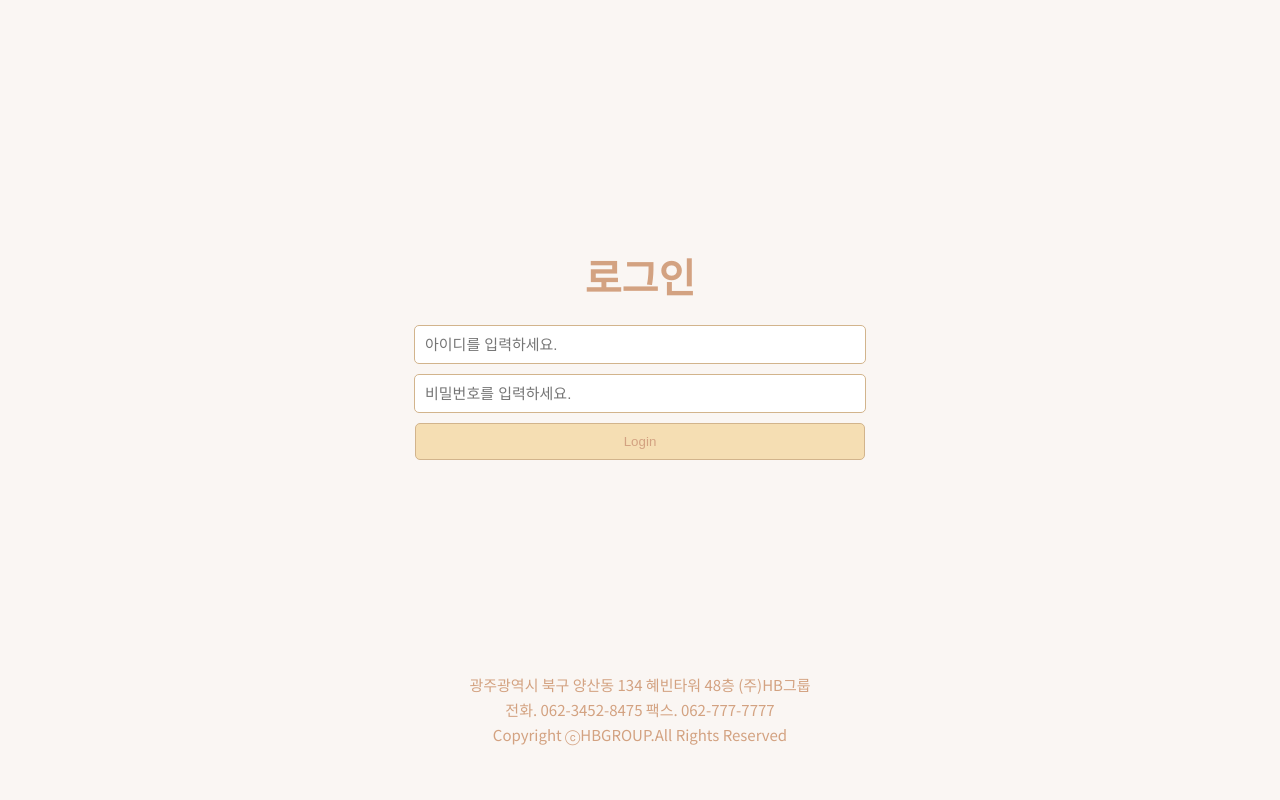
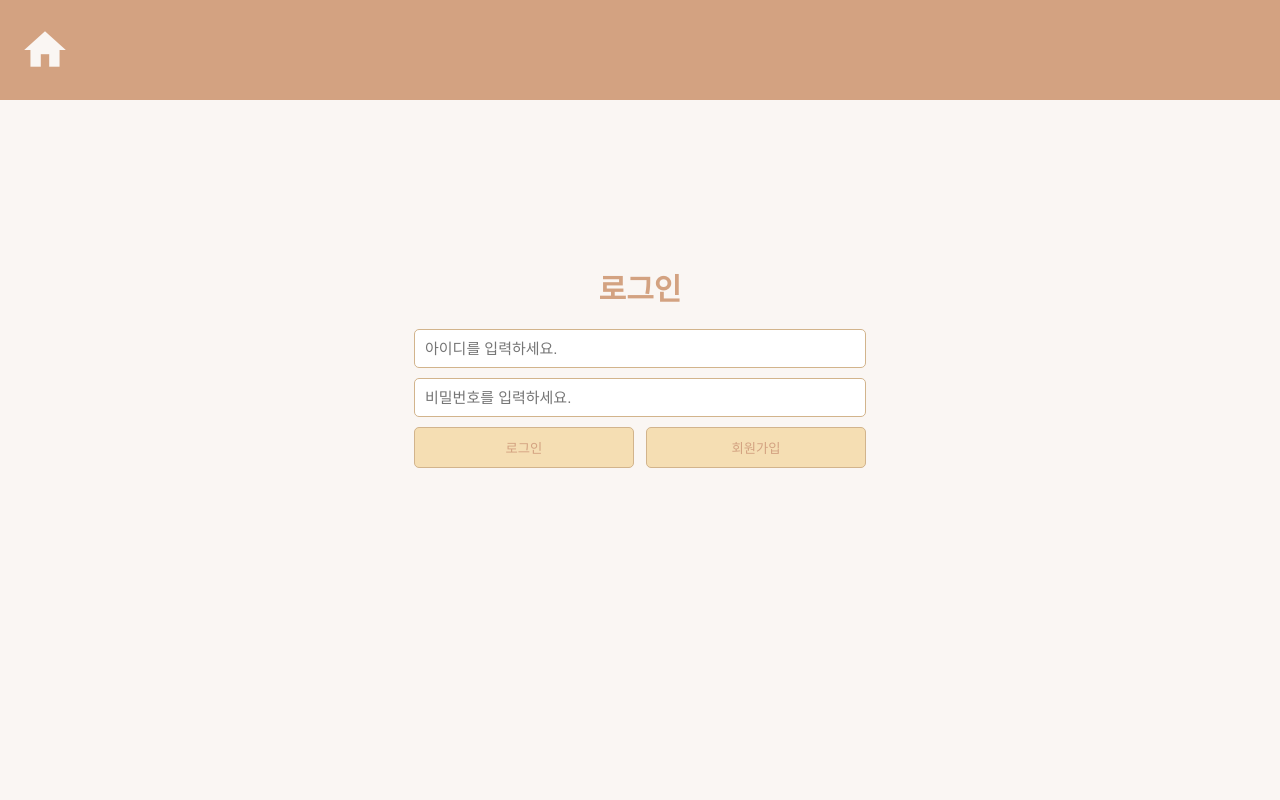
Before and after one commit to SooowanLee/todolist, a plain HTML site: page login/login.html in a window 1280 px wide. Shown: the top 800 px of the page. Drawn offline with Linux system fonts and the light colour scheme.

Commit message:
회원가입 버튼  섹션 나누기

```diff
--- a/css/login.css
+++ b/css/login.css
@@ -6,18 +6,45 @@ body {
   font-family: "Noto Sans KR", sans-serif;
 }
 
+.header .menu {
+  vertical-align: baseline;
+  height: 100px;
+}
+
+.header .menu .home {
+  z-index: 9;
+  position: relative;
+  height: 100px;
+  color: rgb(250, 246, 243);
+  background-color: rgb(211, 162, 129);
+  margin-bottom: 20px;
+}
+
+.header .menu .home .material-icons {
+  height: fit-content;
+  position: absolute;
+  top: 0;
+  bottom: 0;
+  margin: auto;
+  left: 20px;
+  width: fit-content;
+  align-items: center;
+  font-size: 50px;
+  cursor: pointer;
+}
+
 .container {
   position: relative;
+  margin: 0 auto;
+  width: 1080px;
   height: 100vh;
-  overflow: scroll;
 }
 
 .login {
   font-size: 20px;
-  width: 500px;
   position: absolute;
   height: 200px;
-  top: 40%;
+  top: 30%;
   left: 50%;
   transform: translate(-50%, -50%);
   text-align: center;
@@ -61,13 +88,15 @@ body {
 }
 
 .button {
+  display: flex;
+  justify-content: space-between;
   font-size: 20px;
   border-radius: 5px;
   margin-top: 10px;
 }
 
 .button #btnLogin {
-  width: 450px;
+  width: 220px;
   border: 1px solid tan;
   background-color: wheat;
   color: rgb(211, 162, 129);
@@ -75,20 +104,34 @@ body {
   padding: 10px;
 }
 
+.button #btnmembership {
+  width: 220px;
+  border: 1px solid tan;
+  background-color: wheat;
+  color: rgb(211, 162, 129);
+  border-radius: 5px;
+  padding: 10px;
+}
+
+.button #btnmembership:active {
+  background-color: rgb(250, 246, 243);
+}
+
 .button #btnLogin:active {
   background-color: rgb(250, 246, 243);
 }
 
 .footer {
-  position: fixed;
-  max-height: 100px;
-  bottom: 2%;
-  left: 50%;
-  transform: translate(-50%, -50%);
+  position: relative;
+  height: 300px;
   text-align: center;
 }
 
 .footer .footer-in {
+  position: absolute;
+  top: 50%;
+  left: 50%;
+  transform: translate(-50%, -50%);
   font-size: 15px;
   line-height: 25px;
   color: rgb(211, 162, 129);
--- a/css/style.css
+++ b/css/style.css
@@ -6,27 +6,35 @@ body {
 }
 
 .container {
-  position: relative;
+  width: 1080px;
+  margin: 0 auto;
   height: 100vh;
 }
 
-.container .menu {
+.header .menu {
+  z-index: 9;
+  vertical-align: baseline;
   height: 100px;
 }
 
-.container .home {
-  max-height: 70px;
+.header .menu .home {
+  position: relative;
+  height: 100px;
   color: rgb(250, 246, 243);
-  border-bottom: 1px solid rgb(250, 246, 243);
   background-color: rgb(211, 162, 129);
   margin-bottom: 20px;
 }
 
-.container .home .material-icons {
-  display: flex;
+.header .menu .home .material-icons {
+  height: fit-content;
+  position: absolute;
+  top: 0;
+  bottom: 0;
+  margin: auto;
+  left: 20px;
   width: fit-content;
   align-items: center;
-  font-size: 40px;
+  font-size: 50px;
   cursor: pointer;
 }
 
@@ -35,6 +43,7 @@ body {
   top: 30%;
   left: 50%;
   transform: translate(-50%, -50%);
+  height: 200px;
 }
 .container .data input {
   border: 1px solid tan;
@@ -74,15 +83,16 @@ button:focus {
 }
 
 .footer {
-  position: fixed;
-  max-height: 100px;
-  bottom: 2%;
-  left: 50%;
-  transform: translate(-50%, -50%);
+  position: relative;
+  height: 300px;
   text-align: center;
 }
 
 .footer .footer-in {
+  position: absolute;
+  top: 50%;
+  left: 50%;
+  transform: translate(-50%, -50%);
   font-size: 20px;
   line-height: 25px;
   color: rgb(211, 162, 129);
--- a/login/login.html
+++ b/login/login.html
@@ -9,12 +9,22 @@
   <link
     href="https://fonts.googleapis.com/css2?family=Nanum+Pen+Script&family=Noto+Sans+KR:wght@100;300;400&display=swap"
     rel="stylesheet" />
+    <link
+      href="https://fonts.googleapis.com/icon?family=Material+Icons"
+      rel="stylesheet"
+    />
   <script defer src="/js/login.js"></script>
   <title>Login</title>
 </head>
-
 <body>
-  <div class="container">
+  <header class="header">
+    <div class="menu">
+      <div class="home">
+        <span id="homeicon" class="material-icons"> home </span>
+      </div>
+    </div>
+  </header>
+  <section class="container">
     <div class="login">
       <h1>로그인</h1>
       <div class="userid">
@@ -24,17 +34,20 @@
         <input type="password" id="password" placeholder="비밀번호를 입력하세요." />
       </div>
       <div class="button">
-        <input type="button" id="btnLogin" value="Login"></input>
+        <input type="button" id="btnLogin" value="로그인"></input>
+        <input type="button" id="btnmembership" value="회원가입"></input>
       </div>
     </div>
-    <div class="footer">
-      <div class="footer-in">
-        <address>광주광역시 북구 양산동 134 혜빈타워 48층 (주)HB그룹</address>
-        <p>전화. 062-3452-8475 팩스. 062-777-7777</p>
-        <p class="copy">Copyright ⓒHBGROUP.All Rights Reserved</p>
-      </div>
+  </section>
+  <footer class="footer">
+    <div class="footer-in">
+      <address>광주광역시 북구 양산동 134 혜빈타워 48층 (주)HB그룹</address>
+      <p>전화. 062-3452-8475 팩스. 062-777-7777</p>
+      <p class="copy">Copyright ⓒHBGROUP.All Rights Reserved</p>
     </div>
-  </div>
+  </footer>
 </body>
+</html>
+
 
 </html>
```
Also changed, not shown: index.html (+15 -11 lines).
